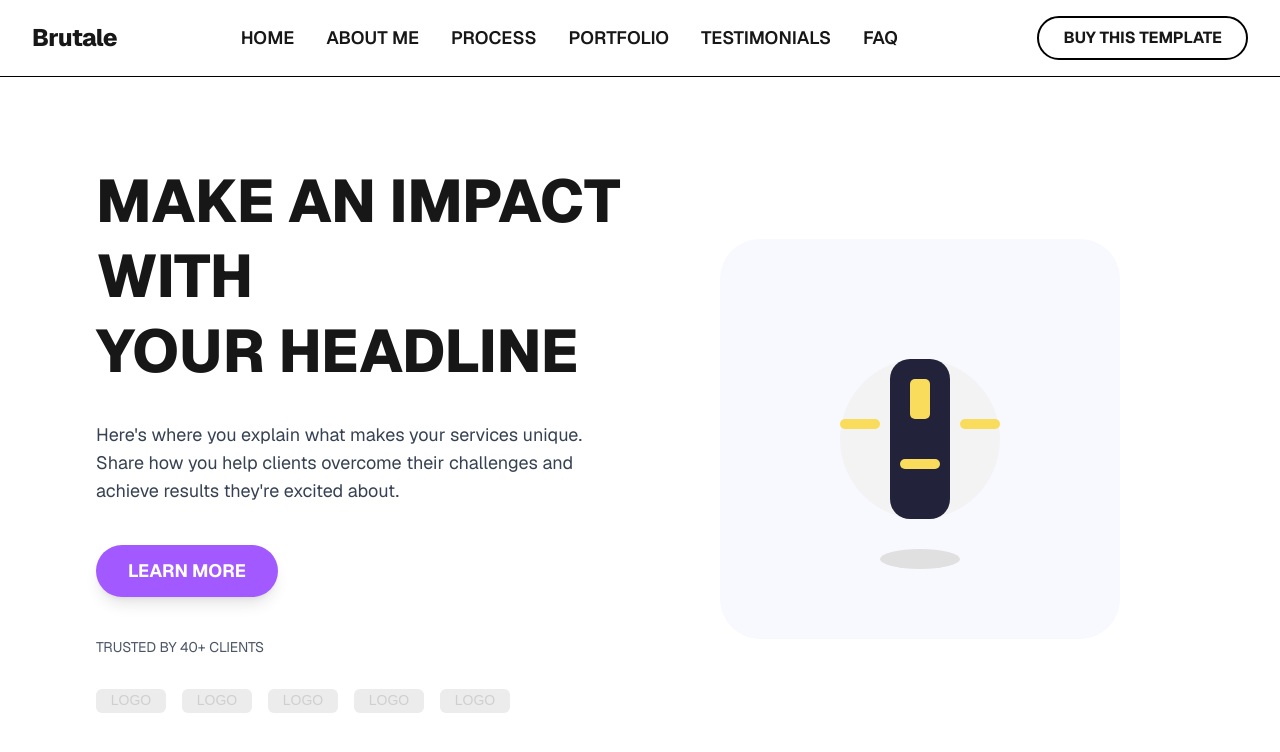
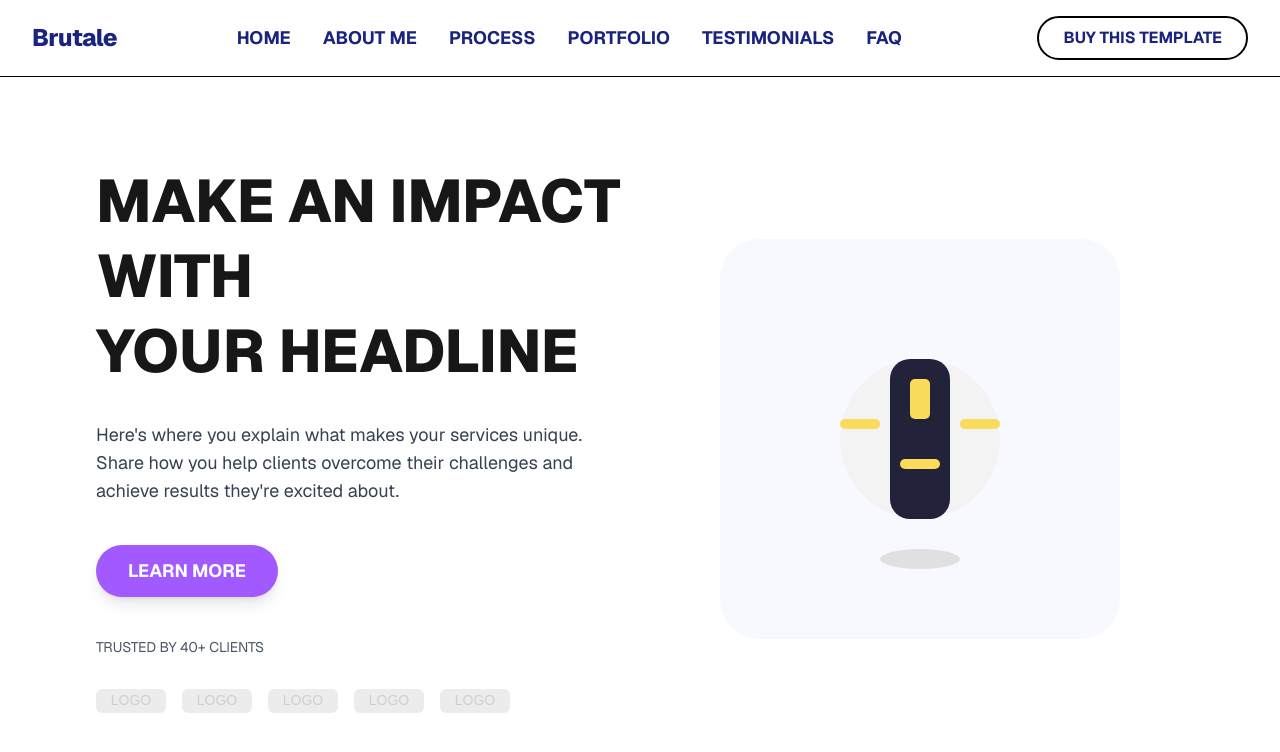
Before and after one commit to topanalfa/websitemu, a Next.js app: page / in a window 1280 px wide. Shown: the top 752 px of the page. Built offline with nearby package versions, Linux system fonts and the light colour scheme.

Commit message:
update the style menu

```diff
--- a/app/page.tsx
+++ b/app/page.tsx
@@ -26,8 +26,8 @@ export default function Home() {
     <div className="min-h-screen flex flex-col font-sans bg-white">
       {/* Header */}
       <header className="flex items-center justify-between border-b border-black px-8 py-4">
-        <div className="text-2xl font-extrabold tracking-tight">Brutale</div>
-        <nav className="hidden md:flex gap-8 text-lg font-semibold">
+        <div className="text-2xl font-extrabold tracking-tight text-[#1a237e]">Brutale</div>
+        <nav className="hidden md:flex gap-8 text-lg font-bold text-[#1a237e]">
           <a href="#" className="hover:underline">HOME</a>
           <a href="#" className="hover:underline">ABOUT ME</a>
           <a href="#" className="hover:underline">PROCESS</a>
@@ -35,7 +35,7 @@ export default function Home() {
           <a href="#" className="hover:underline">TESTIMONIALS</a>
           <a href="#" className="hover:underline">FAQ</a>
         </nav>
-        <button className="ml-4 border-2 border-black rounded-full px-6 py-2 font-bold text-base hover:bg-black hover:text-white transition">BUY THIS TEMPLATE</button>
+        <button className="ml-4 border-2 border-black rounded-full px-6 py-2 font-bold text-base text-[#1a237e] hover:bg-black hover:text-white transition">BUY THIS TEMPLATE</button>
       </header>
       {/* Main Hero Section */}
       <main className="flex flex-1 flex-col md:flex-row items-center justify-between px-8 md:px-24 py-12 gap-8">
```
